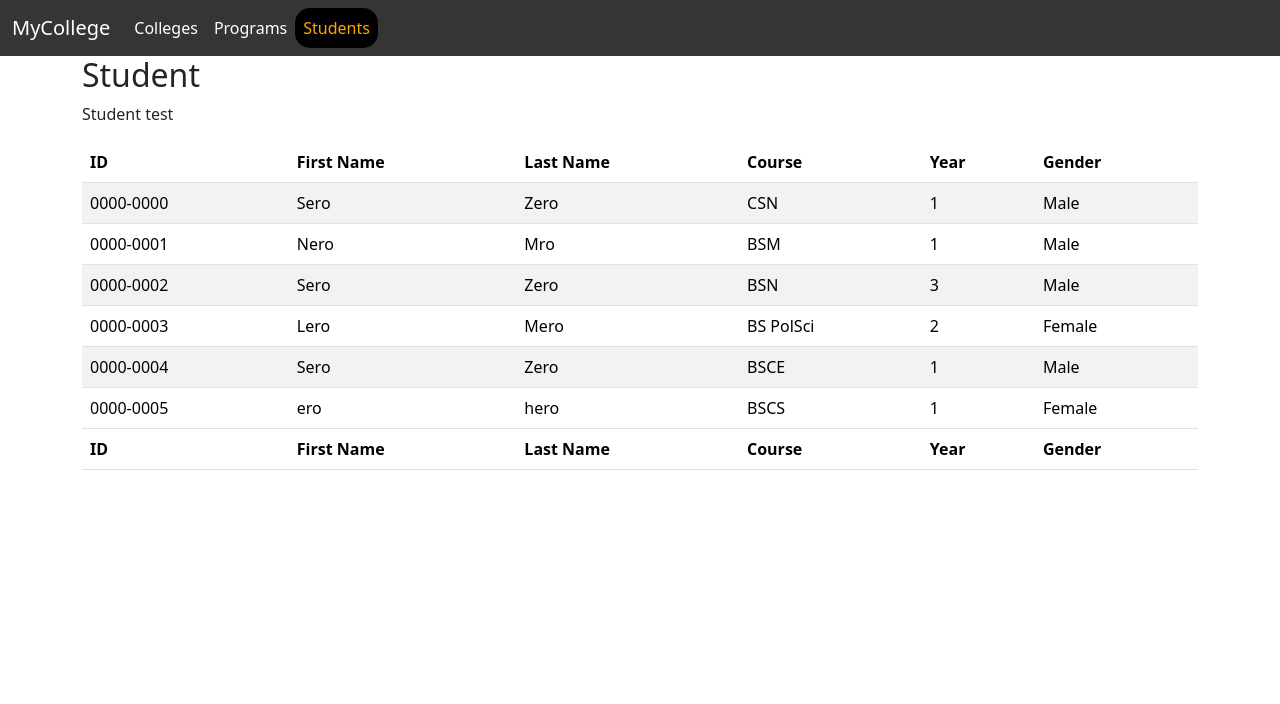
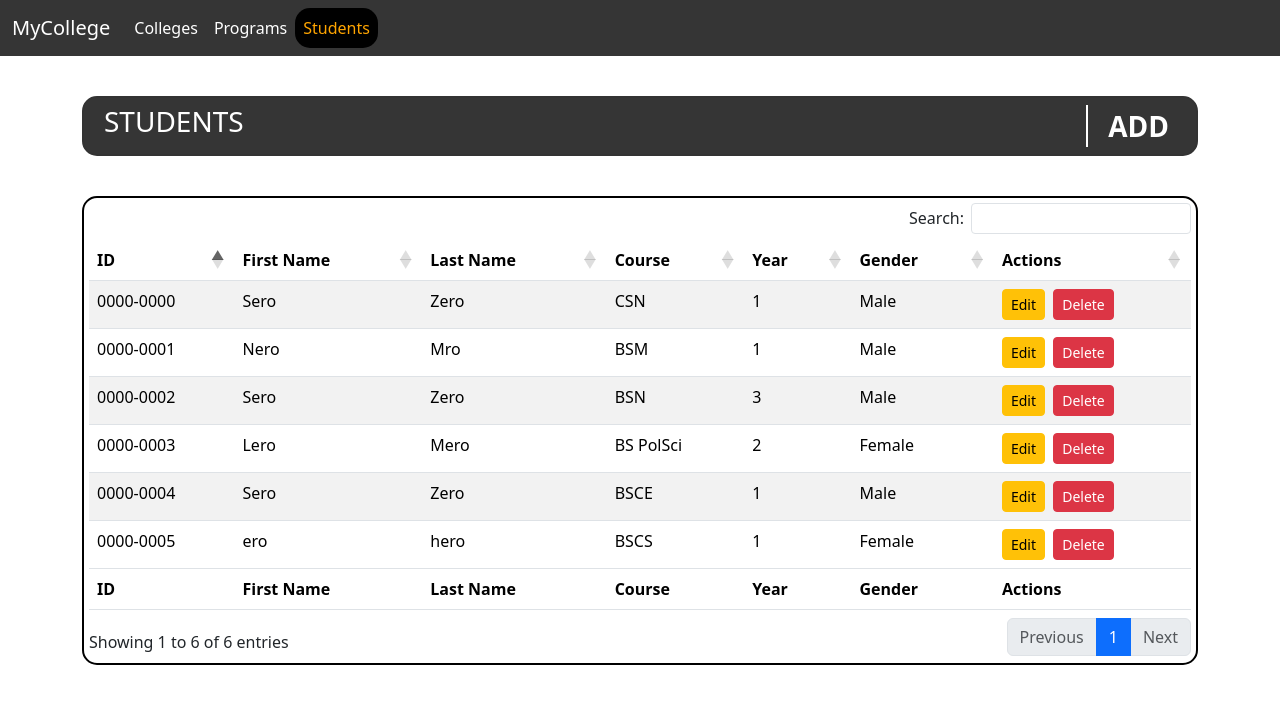
Before and after one commit to WhaleRed/ssis-webapp, a Flask app: page /students in a window 1280 px wide. Shown: the top 704 px of the page. Run offline with Flask 3, Linux system fonts and the light colour scheme; some libraries are stand-ins or nearby versions.

Commit message:
style(ui): Added add, delete, edit buttons

```diff
--- a/MyCollege/templates/student.html
+++ b/MyCollege/templates/student.html
@@ -1,9 +1,11 @@
 {% extends "base.html" %}
 {% block content %}
-<h2>Student</h2>
-<p>Student test</p>
+<div class="mini-header">
+  <h3>STUDENTS</h3>
+  <button id="add-btn">ADD</button>
+</div>
 
-<table id="example" class="table table-striped">
+<table id="table" class="table table-striped">
   <thead>
     <tr>
       <th>ID</th>
@@ -12,6 +14,7 @@
       <th>Course</th>
       <th>Year</th>
       <th>Gender</th>
+      <th>Actions</th>
     </tr>
   </thead>
   <tbody>
@@ -22,6 +25,10 @@
       <td>CSN</td>
       <td>1</td>
       <td>Male</td>
+      <td>
+        <button class="btn btn-sm btn-warning me-1">Edit</button>
+        <button class="btn btn-sm btn-danger">Delete</button>
+      </td>
     </tr>
     <tr>
       <td>0000-0001</td>
@@ -30,6 +37,10 @@
       <td>BSM</td>
       <td>1</td>
       <td>Male</td>
+      <td>
+        <button class="btn btn-sm btn-warning me-1">Edit</button>
+        <button class="btn btn-sm btn-danger">Delete</button>
+      </td>
     </tr>
     <tr>
       <td>0000-0002</td>
@@ -38,6 +49,10 @@
       <td>BSN</td>
       <td>3</td>
       <td>Male</td>
+      <td>
+        <button class="btn btn-sm btn-warning me-1">Edit</button>
+        <button class="btn btn-sm btn-danger">Delete</button>
+      </td>
     </tr>
     <tr>
       <td>0000-0003</td>
@@ -46,6 +61,10 @@
       <td>BS PolSci</td>
       <td>2</td>
       <td>Female</td>
+      <td>
+        <button class="btn btn-sm btn-warning me-1">Edit</button>
+        <button class="btn btn-sm btn-danger">Delete</button>
+      </td>
     </tr>
     <tr>
       <td>0000-0004</td>
@@ -54,6 +73,10 @@
       <td>BSCE</td>
       <td>1</td>
       <td>Male</td>
+      <td>
+        <button class="btn btn-sm btn-warning me-1">Edit</button>
+        <button class="btn btn-sm btn-danger">Delete</button>
+      </td>
     </tr>
     <tr>
       <td>0000-0005</td>
@@ -62,6 +85,10 @@
       <td>BSCS</td>
       <td>1</td>
       <td>Female</td>
+      <td>
+        <button class="btn btn-sm btn-warning me-1">Edit</button>
+        <button class="btn btn-sm btn-danger">Delete</button>
+      </td>
     </tr>
   </tbody>
   <tfoot>
@@ -72,6 +99,7 @@
       <th>Course</th>
       <th>Year</th>
       <th>Gender</th>
+      <th>Actions</th>
     </tr>
   </tfoot>
 </table>
```
